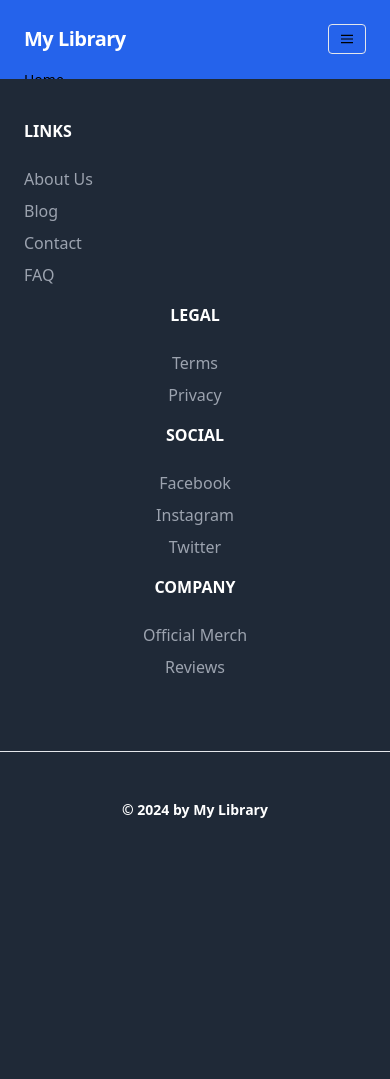
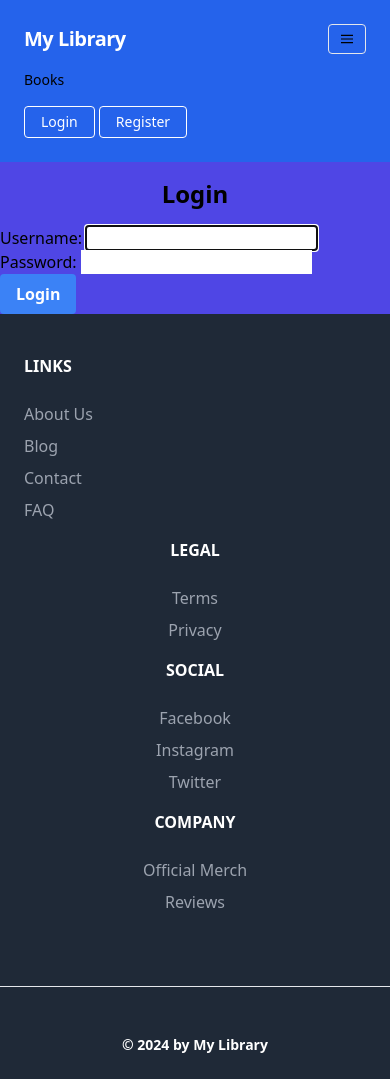
Before and after one commit to Hamed-Hasan/Django---library_management_system, a Django app: page /account/login/ in a window 390 px wide. Before the commit the page ends 818 px from the top, so only its background shows below. Run offline with Django 4.2, Linux system fonts and the light colour scheme; parts of the project's set-up code (start-up, migrations or seed data) failed here and were passed over.

Commit message:
🔧 Fixed navigation bar alignment issue. 🔍 Improved responsiveness of the navigation menu. 🎨 Updated styling for better readability. ✨ Added conditional display for authenticated user links. 🔒 Implemented logout functionality with proper redirection.

```diff
--- a/core/templates/base.html
+++ b/core/templates/base.html
@@ -12,11 +12,11 @@
 
         {% block head_extra %}{% endblock %}
         <style>
-            footer {
+            {% comment %} footer {
                 position: fixed !important;
                 bottom: 0 !important;
                 width: 100%;
-            }
+            } {% endcomment %}
         </style>
     </head>
     <body class="bg-indigo-600">
--- a/core/templates/index.html
+++ b/core/templates/index.html
@@ -1,10 +1,10 @@
-
 
 {% extends 'base.html' %}
+{% load static %}
 
 {% block content %}
 <div class="container mx-auto px-6">
-    <div class="md:flex justify-between items-center">
+    <div class="md:flex justify-between items-center h-screen">
         <!-- Left Column for Content -->
         <div class="md:w-1/2">
             <h1 class="text-4xl font-bold mt-12 md:mt-0">
--- a/core/templates/navbar.html
+++ b/core/templates/navbar.html
@@ -1,4 +1,3 @@
-
 <header class="bg-blue-600">
   <nav class="flex items-center justify-between flex-wrap bg-teal-500 p-6">
     <div class="flex items-center flex-shrink-0 text-white mr-6">
@@ -11,18 +10,26 @@
     </div>
     <div class="w-full block flex-grow lg:flex lg:items-center lg:w-auto">
       <div class="text-sm lg:flex-grow">
-          <a href="#responsive-header" class="block mt-4 lg:inline-block lg:mt-0 text-teal-200 hover:text-white mr-4">
-            Home
-          </a>
-          <a href="#responsive-header" class="block mt-4 lg:inline-block lg:mt-0 text-teal-200 hover:text-white mr-4">
+        <!-- Dynamic nav items based on routes -->
+        <a href="{% url 'library:book_list' %}" class="block mt-4 lg:inline-block lg:mt-0 text-teal-200 hover:text-white mr-4">
           Books
         </a>
-          <a href="#responsive-header" class="block mt-4 lg:inline-block lg:mt-0 text-teal-200 hover:text-white">
-            Categories
+        {% if user.is_authenticated %}
+        <a href="{% url 'borrow_list' %}" class="block mt-4 lg:inline-block lg:mt-0 text-teal-200 hover:text-white mr-4">
+          My Borrowings
         </a>
+        <a href="{% url 'update_profile' %}" class="block mt-4 lg:inline-block lg:mt-0 text-teal-200 hover:text-white">
+          Profile
+        </a>
+        {% endif %}
       </div>
       <div>
-          <a href="#responsive-header" class="inline-block text-sm px-4 py-2 leading-none border rounded text-white border-white hover:border-transparent hover:text-teal-500 hover:bg-white mt-4 lg:mt-0">Login</a>
+        {% if user.is_authenticated %}
+        <a href="{% url 'logout' %}" class="inline-block text-sm px-4 py-2 leading-none border rounded text-white border-white hover:border-transparent hover:text-teal-500 hover:bg-white mt-4 lg:mt-0">Logout</a>
+        {% else %}
+        <a href="{% url 'login' %}" class="inline-block text-sm px-4 py-2 leading-none border rounded text-white border-white hover:border-transparent hover:text-teal-500 hover:bg-white mt-4 lg:mt-0">Login</a>
+        <a href="{% url 'register' %}" class="inline-block text-sm px-4 py-2 leading-none border rounded text-white border-white hover:border-transparent hover:text-teal-500 hover:bg-white mt-4 lg:mt-0">Register</a>
+        {% endif %}
       </div>
     </div>
   </nav>
--- a/library/forms.py
+++ b/library/forms.py
@@ -1,6 +1,6 @@
 
 from django import forms
-from .models import Review
+from transaction.models import Review
 
 class ReviewForm(forms.ModelForm):
     class Meta:
--- a/transaction/views.py
+++ b/transaction/views.py
@@ -1,7 +1,8 @@
 from django.contrib.auth import login
 from django.views.generic import CreateView, ListView
 from django.urls import reverse_lazy
-from .models import UserProfile, Borrow
+from .models import  Borrow
+from account.models import  UserProfile
 from .forms import  BorrowForm
 from django.shortcuts import redirect
 from django.utils import timezone
```
Also changed, not shown: library_management_system/settings.py (+16 -5 lines), account/migrations/0001_initial.py (added), db.sqlite3 (added), library/migrations/0001_initial.py (added), transaction/migrations/0001_initial.py (added). Lines whose indentation alone changed are shown as unchanged.
